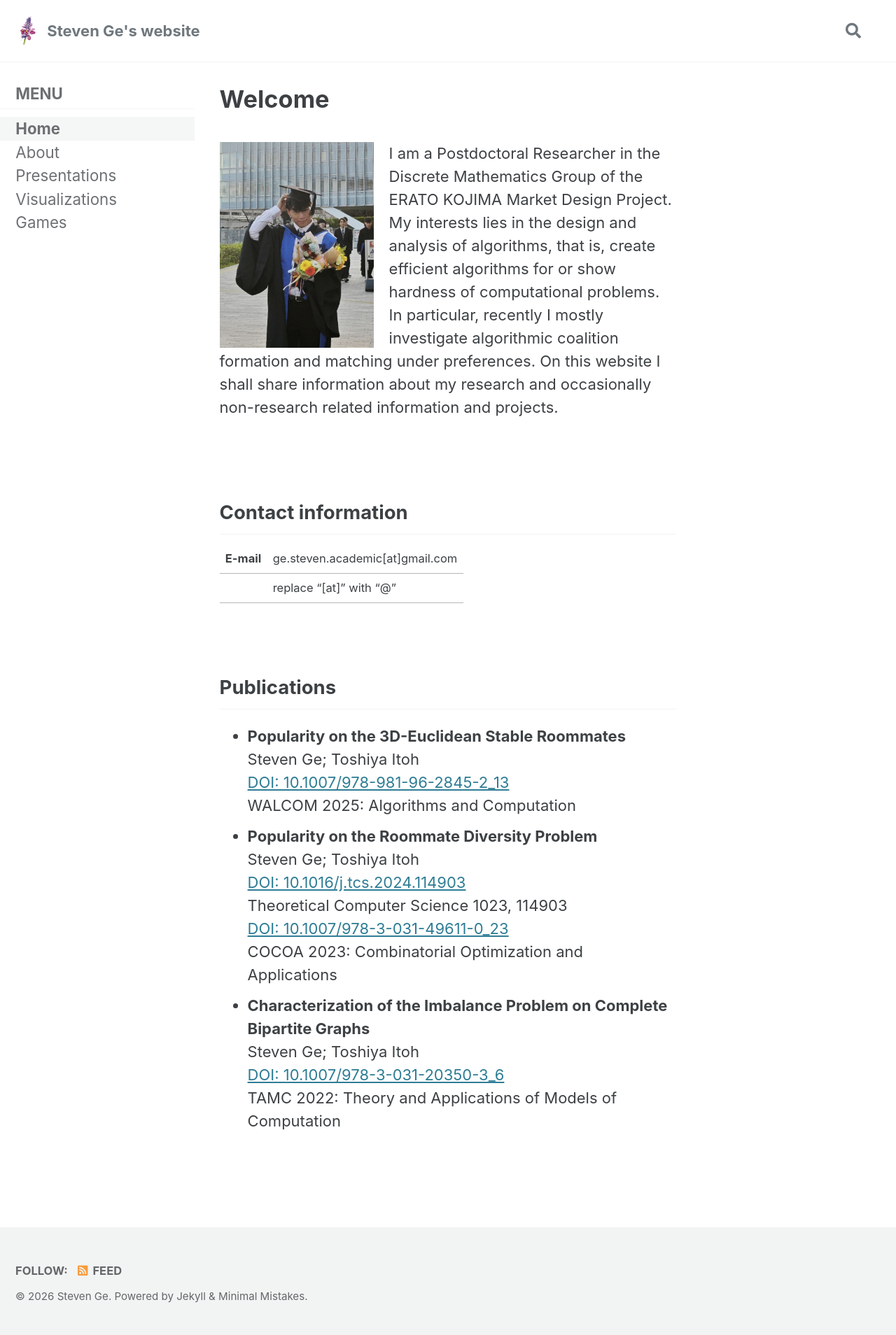
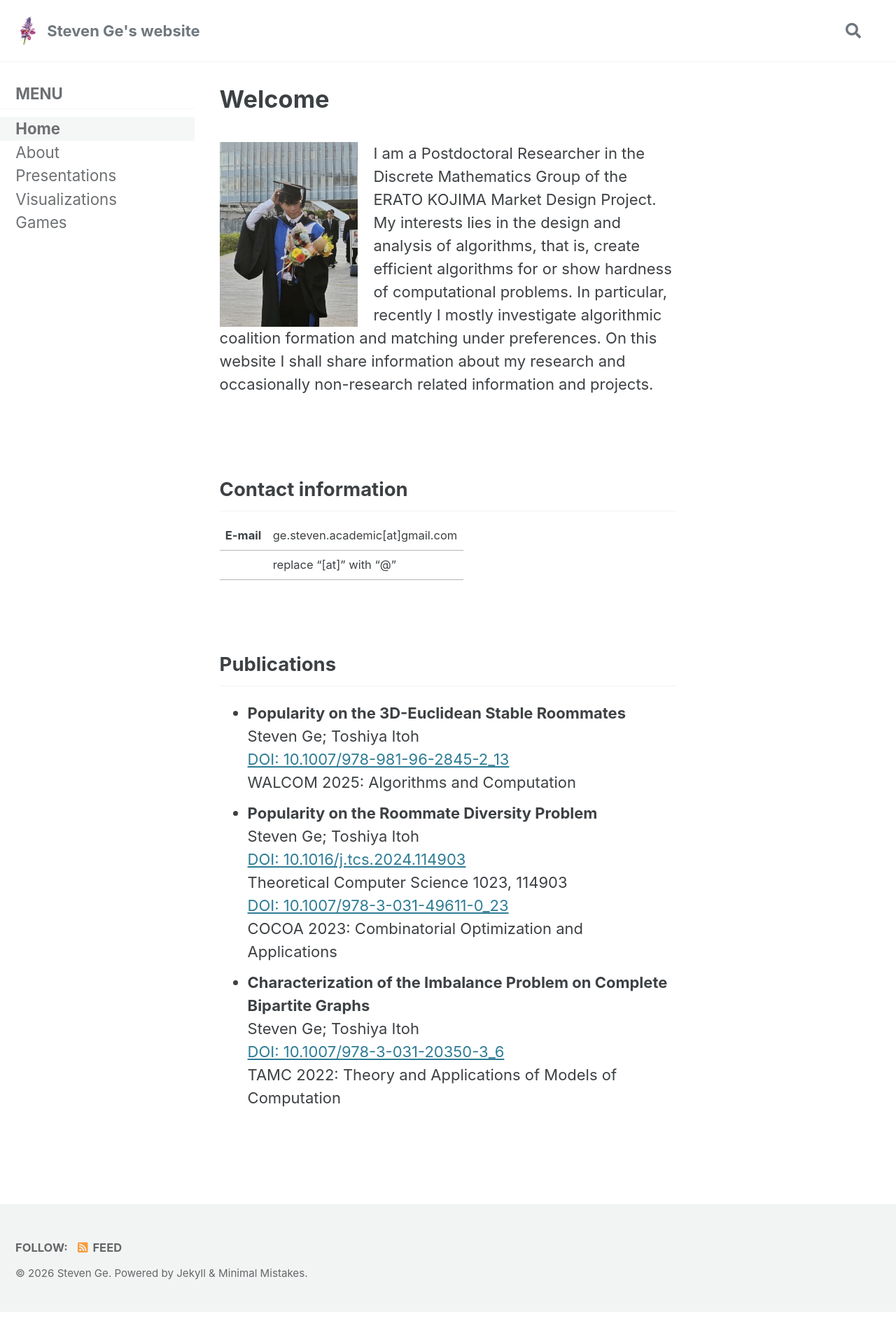
Before and after one commit to ge-steven/ge-steven.github.io, a Jekyll site: the page built from index.markdown, in a window 1280 px wide. Shown: the whole page at 70% size. Built offline with Jekyll 4.4.1, drawn with Linux system fonts in a browser that asks for light colours; cached includes are drawn as plain includes; after the commit the page ends 1875 px from its top, so only the background shows below that.

Commit message:
Update index.markdown

```diff
--- a/index.markdown
+++ b/index.markdown
@@ -8,9 +8,9 @@ sidebar:
   nav: "sidebar-en"
 ---
 
-<div>
+<div style="min-height:12em">
      <p>
-          <img class="align-left" src="assets/images/profile-picture.jpg"  alt="Profile picture" style="width:10em">
+          <img class="align-left" src="assets/images/profile-picture.jpg"  alt="Profile picture" style="height:12em">
           I am a Postdoctoral Researcher in the Discrete Mathematics Group of the ERATO KOJIMA Market Design Project. My interests lies in the design and analysis of algorithms, that is, create efficient algorithms for or show hardness of computational problems. In particular, recently I mostly investigate algorithmic coalition formation and matching under preferences. On this website I shall share information about my research and occasionally non-research related information and projects.
      </p>
 </div>
```
